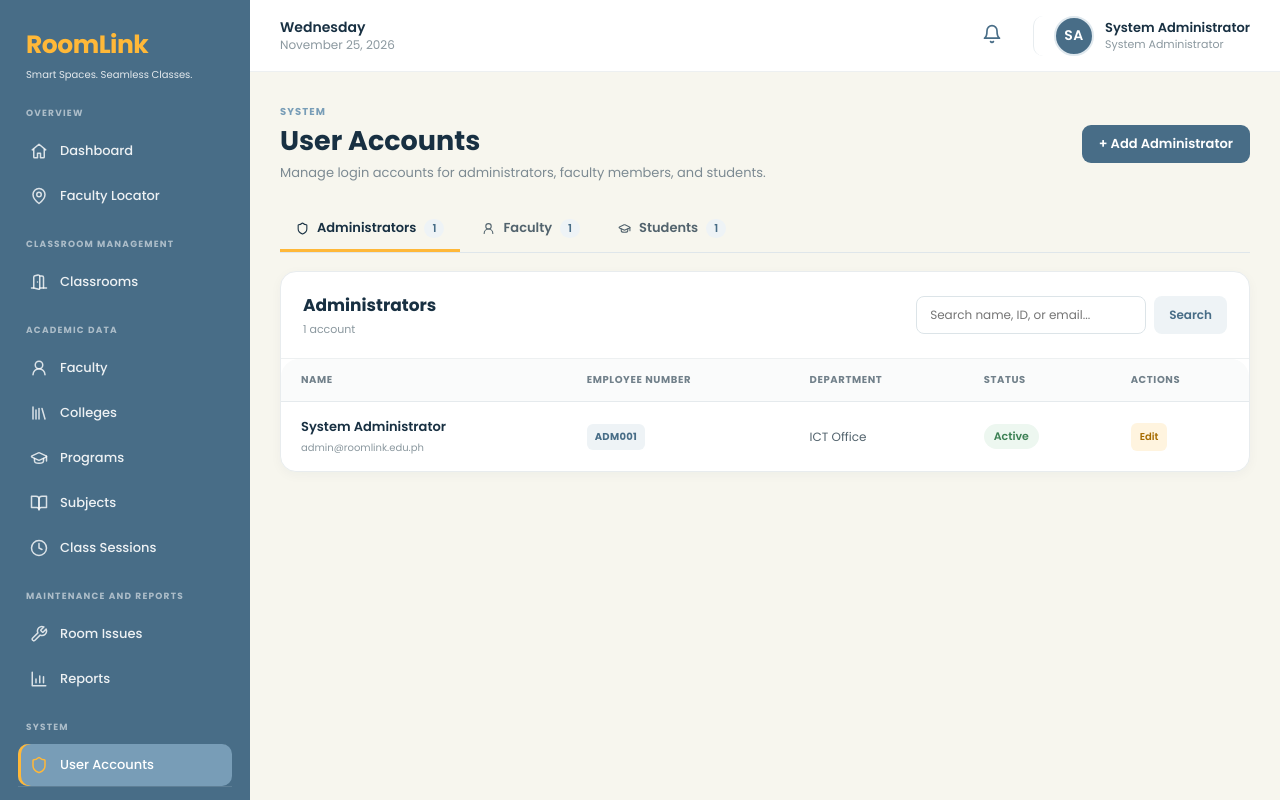
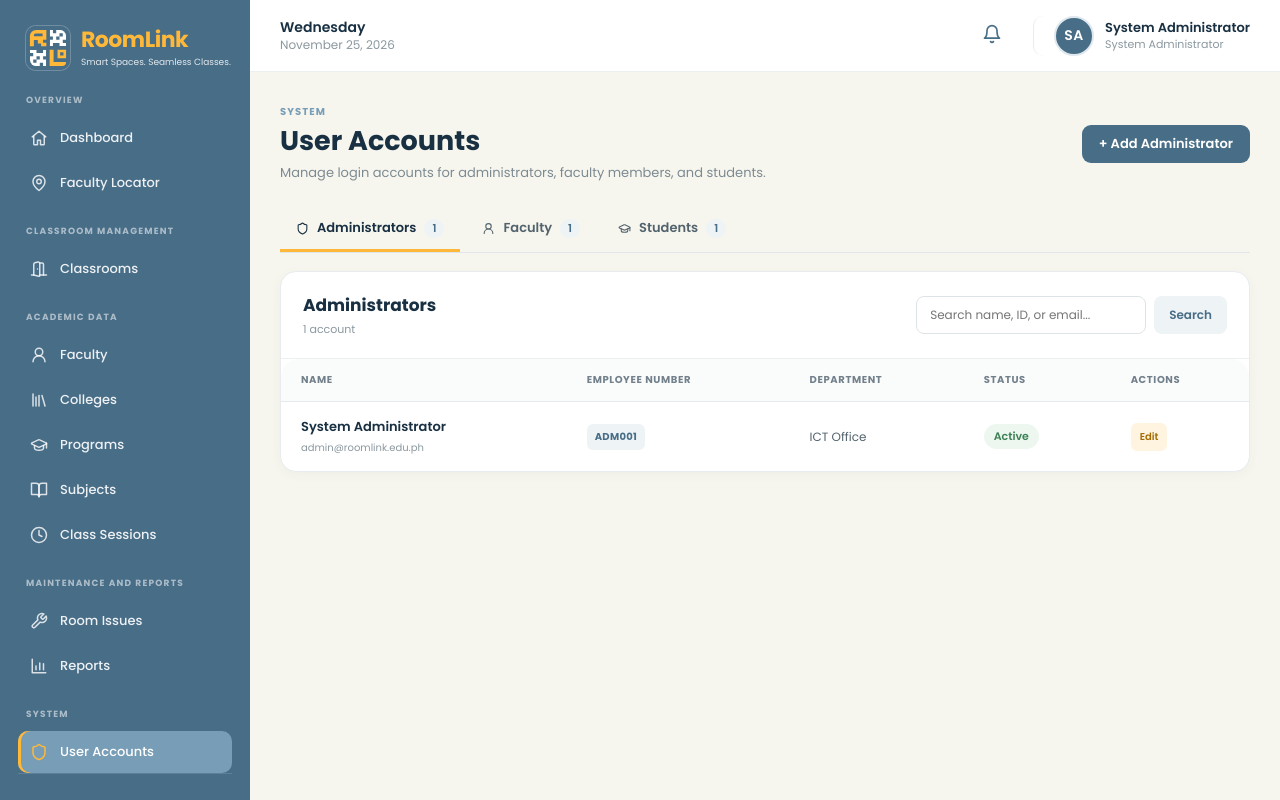
Before and after one commit to xandecrypt08/RoomLink, a Laravel app: page /admin/users in a window 1280 px wide. Run offline with Laravel 12, Linux system fonts and the light colour scheme; a user stored in the database is signed in; data comes from the database, SQL or seed files in the repository; data that the repository does not hold is empty.

Commit message:
Add the RoomLink logo
A QR-style mark with the R in the upper left and the L in the lower right,
on the sidebars, login page, printed QR codes and browser tab.

Co-Authored-By: Claude Opus 5.5 <noreply@anthropic.com>

```diff
--- a/public/css/auth.css
+++ b/public/css/auth.css
@@ -187,13 +187,7 @@
         0 8px 18px rgba(72, 109, 135, 0.22);
 }
 
-.brand-mark span:first-child {
-    transform: translateX(2px);
-}
 
-.brand-mark span:last-child {
-    transform: translateX(-1px);
-}
 
 .login-brand h1 {
     margin: 0;
--- a/public/css/ui.css
+++ b/public/css/ui.css
@@ -2561,3 +2561,32 @@ table.roomlink-table.campus-table {
         break-inside: avoid;
     }
 }
+
+
+/* ---------------------------------------------------------
+   LOGO
+   --------------------------------------------------------- */
+
+.brand {
+    display: flex;
+    gap: 11px;
+    align-items: center;
+}
+
+.brand-logo {
+    width: 44px;
+    height: 44px;
+    flex: none;
+    border-radius: 10px;
+    box-shadow: 0 0 0 1px rgba(255, 255, 255, .22);
+}
+
+.brand h2 {
+    font-size: 22px;
+    line-height: 1.2;
+}
+
+.brand span {
+    font-size: 9px;
+    white-space: nowrap;
+}
--- a/resources/views/auth/login.blade.php
+++ b/resources/views/auth/login.blade.php
@@ -17,10 +17,7 @@
         {{-- Brand --}}
         <div class="login-brand">
 
-            <div class="brand-mark">
-                <span>R</span>
-                <span>L</span>
-            </div>
+            <img src="{{ \App\Support\Asset::url('images/logo.svg') }}" alt="" class="brand-mark">
 
             <div>
                 <h1>RoomLink</h1>
--- a/resources/views/components/sidebar.blade.php
+++ b/resources/views/components/sidebar.blade.php
@@ -1,8 +1,12 @@
 <aside class="sidebar" id="sidebar">
 
     <div class="brand">
-        <h2>RoomLink</h2>
-        <span>Smart Spaces. Seamless Classes.</span>
+        <img src="{{ \App\Support\Asset::url('images/logo.svg') }}" alt="" class="brand-logo">
+
+        <div>
+            <h2>RoomLink</h2>
+            <span>Smart Spaces. Seamless Classes.</span>
+        </div>
     </div>
 
 
--- a/resources/views/layouts/app.blade.php
+++ b/resources/views/layouts/app.blade.php
@@ -18,6 +18,10 @@
     <link rel="stylesheet" href="{{ \App\Support\Asset::url('css/ui.css') }}">
 
     @stack('styles')
+
+    <link rel="icon" href="{{ \App\Support\Asset::url('images/logo.svg') }}" type="image/svg+xml">
+    <link rel="alternate icon" href="{{ \App\Support\Asset::url('favicon.ico') }}" sizes="32x32">
+    <link rel="apple-touch-icon" href="{{ \App\Support\Asset::url('images/apple-touch-icon.png') }}">
 
 </head>
 
--- a/resources/views/layouts/auth.blade.php
+++ b/resources/views/layouts/auth.blade.php
@@ -24,6 +24,10 @@
         href="{{ \App\Support\Asset::url('css/auth.css') }}"
     >
 
+    <link rel="icon" href="{{ \App\Support\Asset::url('images/logo.svg') }}" type="image/svg+xml">
+    <link rel="alternate icon" href="{{ \App\Support\Asset::url('favicon.ico') }}" sizes="32x32">
+    <link rel="apple-touch-icon" href="{{ \App\Support\Asset::url('images/apple-touch-icon.png') }}">
+
 </head>
 
 <body>
```
Also changed, not shown: resources/views/admin/rooms/qr-print.blade.php (+9 -0 lines), resources/views/components/faculty-sidebar.blade.php (+6 -2 lines), resources/views/components/student-sidebar.blade.php (+6 -2 lines), public/favicon.ico, public/images/apple-touch-icon.png (added), public/images/logo.svg (added).
